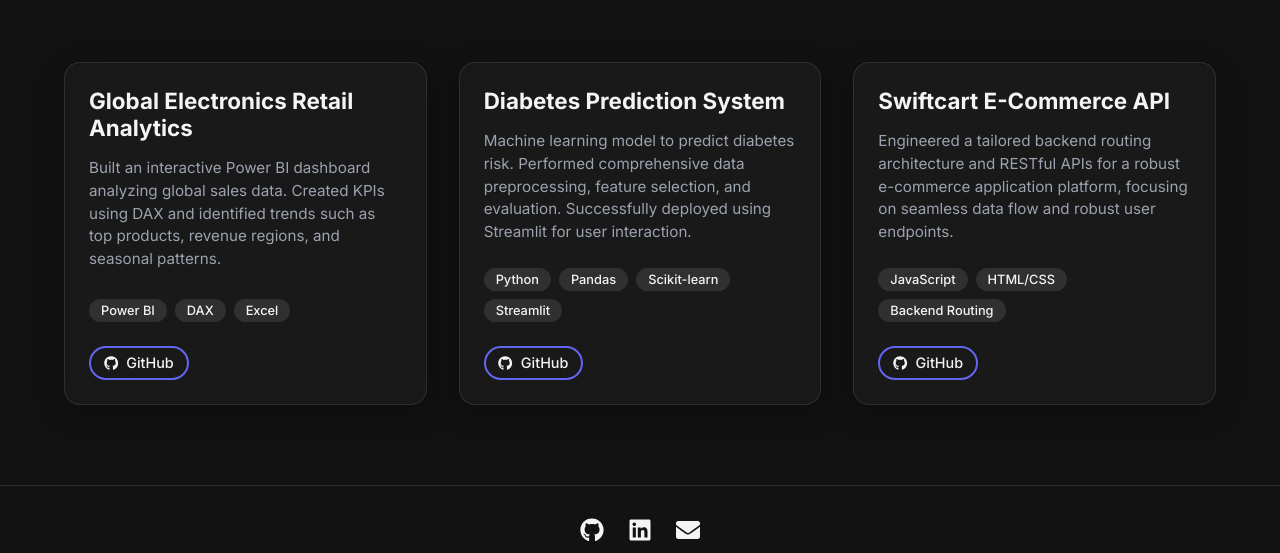
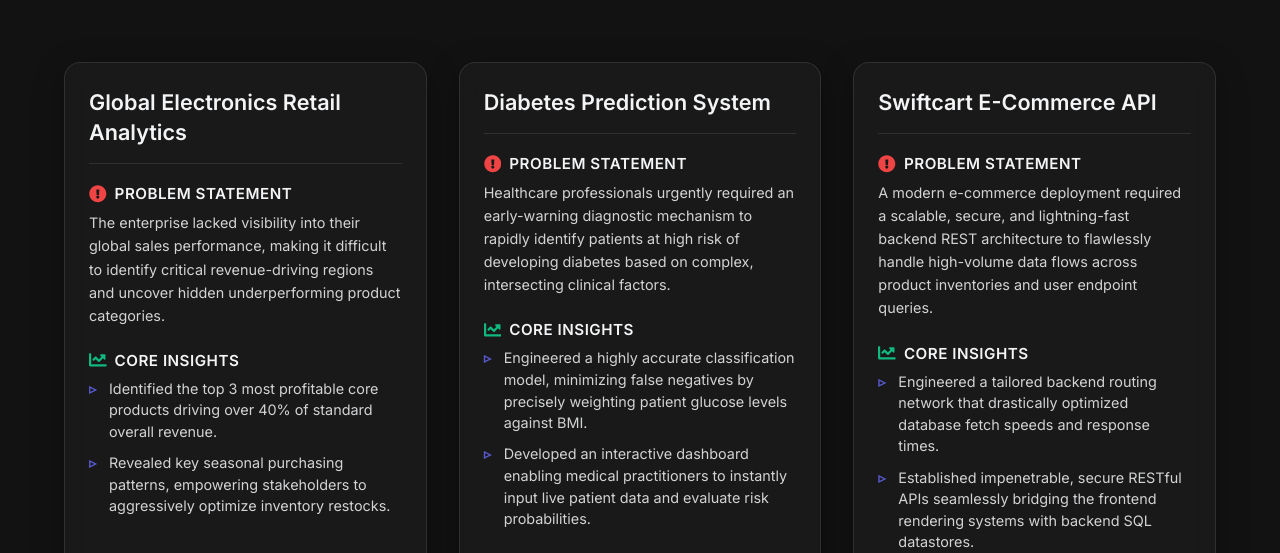
Before and after one commit to Gnaneswar10/portfolio, a React (Vite) app: page /projects in a window 1280 px wide. Shown: the part 247-800 px from the top of the page. Built offline with nearby package versions, Linux system fonts and the light colour scheme.

Commit message:
Rebuild Project cards to feature detailed Problem Statements Core Insights and explicit tool mapping

```diff
--- a/src/components/ProjectCard.css
+++ b/src/components/ProjectCard.css
@@ -2,28 +2,113 @@
   display: flex;
   flex-direction: column;
   height: 100%;
+  padding: 1.5rem;
+}
+
+.project-header {
+  border-bottom: 1px solid var(--card-border);
+  padding-bottom: 1rem;
+  margin-bottom: 1.25rem;
 }
 
 .project-title {
-  font-size: 1.4rem;
+  font-size: 1.35rem;
+  font-weight: 600;
   color: var(--text-color);
-  margin-bottom: 1rem;
+  line-height: 1.4;
+  margin: 0;
 }
 
-.project-desc {
+.project-body {
+  flex: 1;
+  display: flex;
+  flex-direction: column;
+  gap: 1.5rem;
+  margin-bottom: 1.5rem;
+}
+
+.project-section {
+  display: flex;
+  flex-direction: column;
+  gap: 0.5rem;
+}
+
+.section-heading {
+  display: flex;
+  align-items: center;
+  gap: 0.5rem;
+  font-size: 0.95rem;
+  font-weight: 600;
+  color: var(--text-color);
+  margin: 0;
+  text-transform: uppercase;
+  letter-spacing: 0.5px;
+}
+
+.section-icon {
+  font-size: 1.1rem;
+}
+
+.problem-icon {
+  color: #ef4444;
+}
+
+.insight-icon {
+  color: #10b981;
+}
+
+.text-muted {
   color: var(--text-muted);
-  font-size: 0.95rem;
+}
+
+.section-text {
+  font-size: 0.9rem;
+  line-height: 1.6;
+  color: var(--text-color);
+  opacity: 0.85;
+  margin: 0;
+}
+
+.insights-list {
+  list-style: none;
+  padding: 0;
+  margin: 0;
+  display: flex;
+  flex-direction: column;
+  gap: 0.6rem;
+}
+
+.insights-list li {
+  position: relative;
+  padding-left: 1.25rem;
+  font-size: 0.9rem;
   line-height: 1.5;
-  margin-bottom: 1.5rem;
-  flex-grow: 1;
-  white-space: pre-wrap;
+  color: var(--text-color);
+  opacity: 0.85;
+}
+
+.insights-list li::before {
+  content: "▹";
+  position: absolute;
+  left: 0;
+  top: 0;
+  color: #6366f1;
+  font-weight: bold;
+}
+
+.project-footer {
+  margin-top: auto;
+  padding-top: 1.25rem;
+  border-top: 1px solid var(--card-border);
+  display: flex;
+  flex-direction: column;
+  gap: 1.25rem;
 }
 
 .project-tools {
   display: flex;
   flex-wrap: wrap;
   gap: 0.5rem;
-  margin-bottom: 1.5rem;
 }
 
 .tool-badge {
@@ -38,5 +123,4 @@
 .project-links {
   display: flex;
   gap: 1rem;
-  margin-top: auto;
 }
--- a/src/components/ProjectCard.jsx
+++ b/src/components/ProjectCard.jsx
@@ -1,17 +1,38 @@
 import React from 'react';
-import { FaGithub, FaExternalLinkAlt } from 'react-icons/fa';
+import { FaGithub, FaExternalLinkAlt, FaChartLine, FaExclamationCircle, FaTools } from 'react-icons/fa';
 import './ProjectCard.css';
 
-function ProjectCard({ title, description, tools, githubLink, liveLink }) {
+function ProjectCard({ title, problemStatement, insights, tools, githubLink, liveLink }) {
   return (
     <div className="project-card glass-card">
+      <div className="project-header">
         <h3 className="project-title">{title}</h3>
-      <p className="project-desc">{description}</p>
+      </div>
 
+      <div className="project-body">
+        <div className="project-section">
+          <h4 className="section-heading"><FaExclamationCircle className="section-icon problem-icon" /> Problem Statement</h4>
+          <p className="section-text">{problemStatement}</p>
+        </div>
+
+        <div className="project-section">
+          <h4 className="section-heading"><FaChartLine className="section-icon insight-icon" /> Core Insights</h4>
+          <ul className="insights-list">
+            {insights?.map((insight, index) => (
+              <li key={index}>{insight}</li>
+            ))}
+          </ul>
+        </div>
+      </div>
+
+      <div className="project-footer">
+        <div className="project-section">
+          <h4 className="section-heading" style={{ fontSize: '0.9rem', marginBottom: '0.25rem' }}><FaTools className="section-icon text-muted" /> Tools Used</h4>
           <div className="project-tools">
-        {tools.map((tool, index) => (
+            {tools?.map((tool, index) => (
               <span key={index} className="tool-badge">{tool}</span>
             ))}
+          </div>
         </div>
 
         <div className="project-links">
@@ -27,6 +48,7 @@ function ProjectCard({ title, description, tools, githubLink, liveLink }) {
           )}
         </div>
       </div>
+    </div>
   );
 }
 
--- a/src/pages/Projects.jsx
+++ b/src/pages/Projects.jsx
@@ -8,19 +8,31 @@ function Projects() {
   const projects = [
     {
       title: 'Global Electronics Retail Analytics',
-      description: 'Built an interactive Power BI dashboard analyzing global sales data. Created KPIs using DAX and identified trends such as top products, revenue regions, and seasonal patterns.',
+      problemStatement: 'The enterprise lacked visibility into their global sales performance, making it difficult to identify critical revenue-driving regions and uncover hidden underperforming product categories.',
+      insights: [
+        'Identified the top 3 most profitable core products driving over 40% of standard overall revenue.',
+        'Revealed key seasonal purchasing patterns, empowering stakeholders to aggressively optimize inventory restocks.'
+      ],
       tools: ['Power BI', 'DAX', 'Excel'],
       githubLink: 'https://github.com'
     },
     {
       title: 'Diabetes Prediction System',
-      description: 'Machine learning model to predict diabetes risk. Performed comprehensive data preprocessing, feature selection, and evaluation. Successfully deployed using Streamlit for user interaction.',
+      problemStatement: 'Healthcare professionals urgently required an early-warning diagnostic mechanism to rapidly identify patients at high risk of developing diabetes based on complex, intersecting clinical factors.',
+      insights: [
+        'Engineered a highly accurate classification model, minimizing false negatives by precisely weighting patient glucose levels against BMI.',
+        'Developed an interactive dashboard enabling medical practitioners to instantly input live patient data and evaluate risk probabilities.'
+      ],
       tools: ['Python', 'Pandas', 'Scikit-learn', 'Streamlit'],
       githubLink: 'https://github.com'
     },
     {
       title: 'Swiftcart E-Commerce API',
-      description: 'Engineered a tailored backend routing architecture and RESTful APIs for a robust e-commerce application platform, focusing on seamless data flow and robust user endpoints.',
+      problemStatement: 'A modern e-commerce deployment required a scalable, secure, and lightning-fast backend REST architecture to flawlessly handle high-volume data flows across product inventories and user endpoint queries.',
+      insights: [
+        'Engineered a tailored backend routing network that drastically optimized database fetch speeds and response times.',
+        'Established impenetrable, secure RESTful APIs seamlessly bridging the frontend rendering systems with backend SQL datastores.'
+      ],
       tools: ['JavaScript', 'HTML/CSS', 'Backend Routing'],
       githubLink: 'https://github.com/Gnaneswar10/swiftcart'
     }
```
Lines whose indentation alone changed are shown as unchanged.
